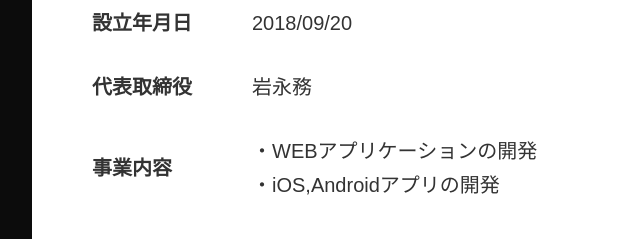
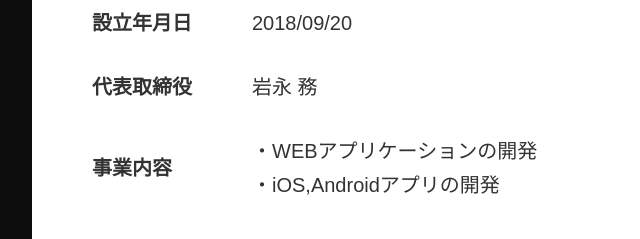
Before and after one commit to spectacle-inc/spectacle-inc.github.io, a plain HTML site: page index.html in a window 1280 px wide. Both pictures are taken after a click on the element 691 px from the left and 735 px from the top of the page. Shown: the part 360-599 px from the top of the page, 228-868 px from the left. Drawn offline with Linux system fonts and the light colour scheme.

Commit message:
名前の間に半スペを追加

```diff
--- a/index.html
+++ b/index.html
@@ -48,7 +48,7 @@
                           </div>
                           <div class="sc-modal__doc__item">
                             <div class="sc-modal__doc__item__title">代表取締役</div>
-                            <div class="sc-modal__doc__item__text">岩永務</div>
+                            <div class="sc-modal__doc__item__text">岩永 務</div>
                           </div>
                           <div class="sc-modal__doc__item">
                             <div class="sc-modal__doc__item__title">事業内容</div>
```
